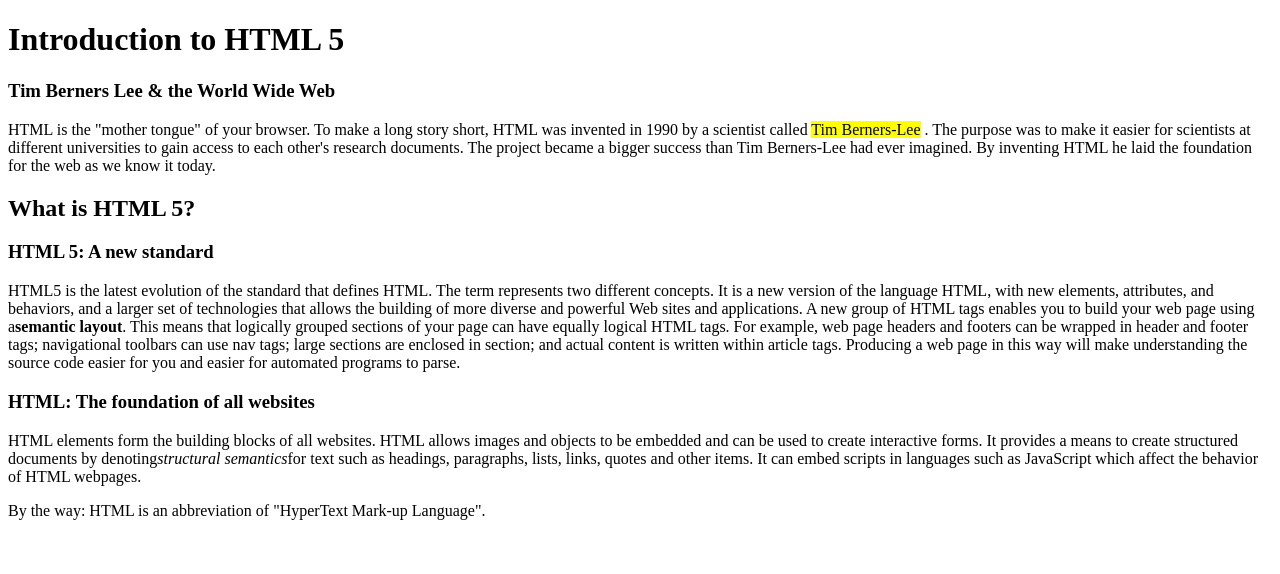
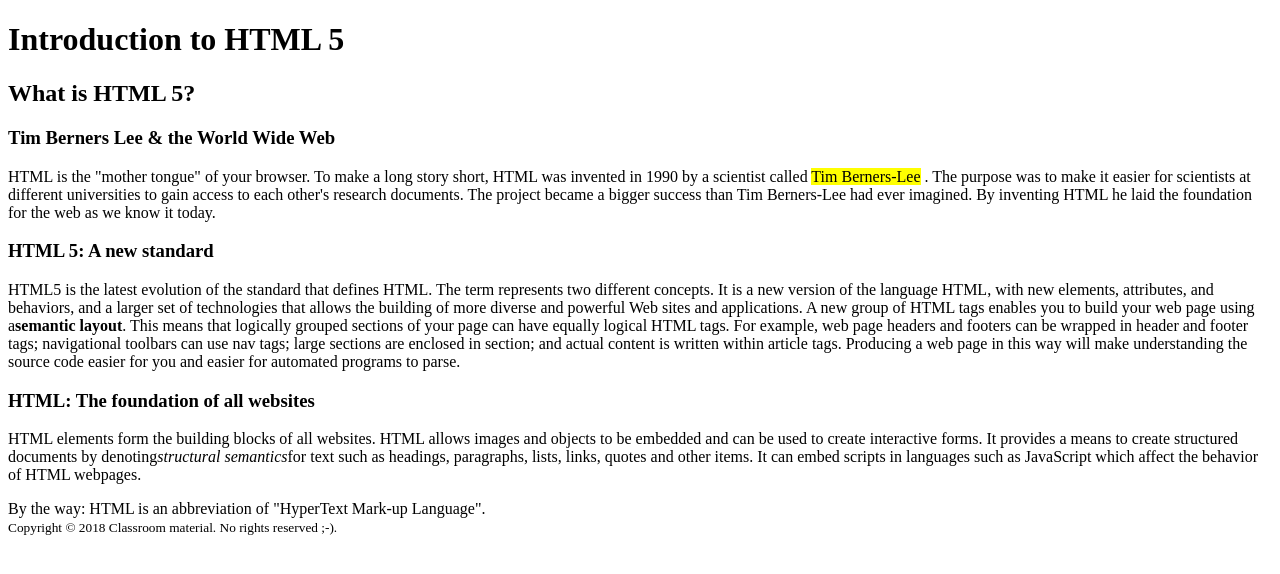
Before and after one commit to Julieblicher/HTML-basic, a plain HTML site: page index.html in a window 1280 px wide. Drawn offline with Linux system fonts and the light colour scheme.

Commit message:
index new upload

```diff
--- a/index.html
+++ b/index.html
@@ -3,20 +3,20 @@
 <head>
 <meta name="description" content="Introduction to HTML">
 <meta name="author" content="Dr. Web">
-<title>HTML</title>
+<title>What is HTML 5?</title>
 </head>
 
 <body>
 <header>
   <h1>Introduction to HTML 5</h1>
 </header>
+<h2>What is HTML 5?</h2>
 <article>
   <h3>Tim Berners Lee &amp; the World Wide Web</h3>
   <p>HTML is the "mother tongue" of your browser. To make a long story short, HTML was invented in 1990 by a scientist called
     <mark>Tim Berners-Lee</mark>
     . The purpose was to make it easier for scientists at different universities to gain access to each other's research documents. The project became a bigger success than Tim Berners-Lee had ever imagined. By inventing HTML he laid the foundation for the web as we know it today.</p>
 </article>
-<h2>What is HTML 5?</h2>
 <article>
   <h3>HTML 5: A new standard</h3>
   <p>HTML5 is the latest evolution of the standard that defines HTML. The term represents two different concepts. It is a new version of the language HTML, with new elements, attributes, and behaviors, and a larger set of technologies that allows the building of more diverse and powerful Web sites and applications. A new group of HTML tags enables you to build your web page using a<strong>semantic layout</strong>. This means that logically grouped  sections of your page can have equally logical HTML tags. For example, web page headers and footers can be wrapped in header and footer tags; navigational toolbars can use nav tags; large sections are enclosed in section; and actual content is written within article tags. Producing a web page in this way will make understanding the source code easier for you and easier for automated programs to parse.</p>
@@ -24,9 +24,8 @@
 <article>
   <h3>HTML: The foundation of all websites</h3>
   <p>HTML elements form the building blocks of all websites. HTML allows images and objects to be embedded and can be used to create interactive forms. It provides a means to create structured documents by denoting<em>structural semantics</em>for text such as headings, paragraphs, lists, links, quotes and other items. It can embed scripts in languages such as JavaScript which affect the behavior of HTML webpages.</p>
+	<aside>By the way: HTML is an abbreviation of "HyperText Mark-up Language".</aside>
 </article>
-<footer>
-  <aside>By the way: HTML is an abbreviation of "HyperText Mark-up Language".</aside>
-</footer>
+<footer><small>Copyright &copy; 2018 Classroom material. No rights reserved ;-).</small></footer>
 </body>
 </html>
```
Also changed, not shown: 1 other file.
